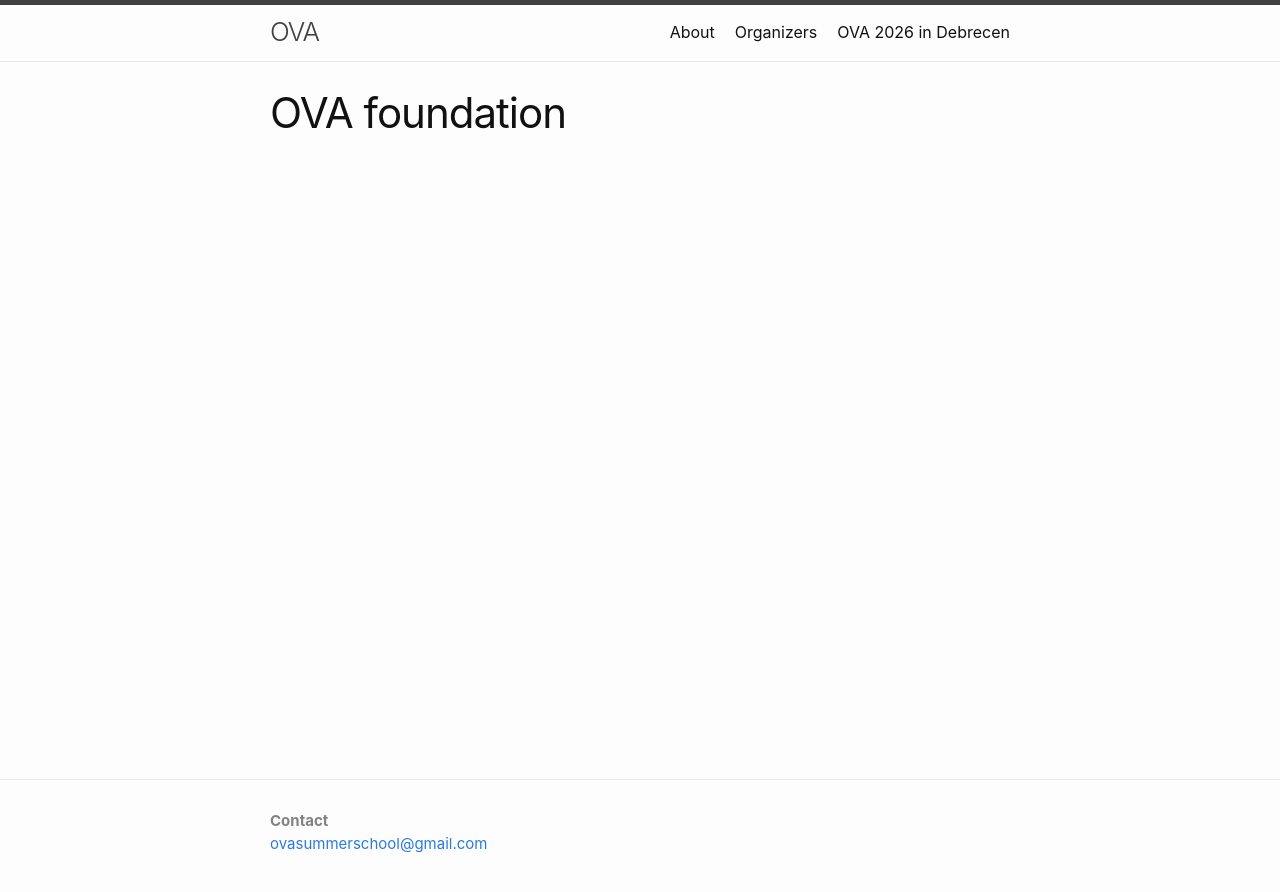
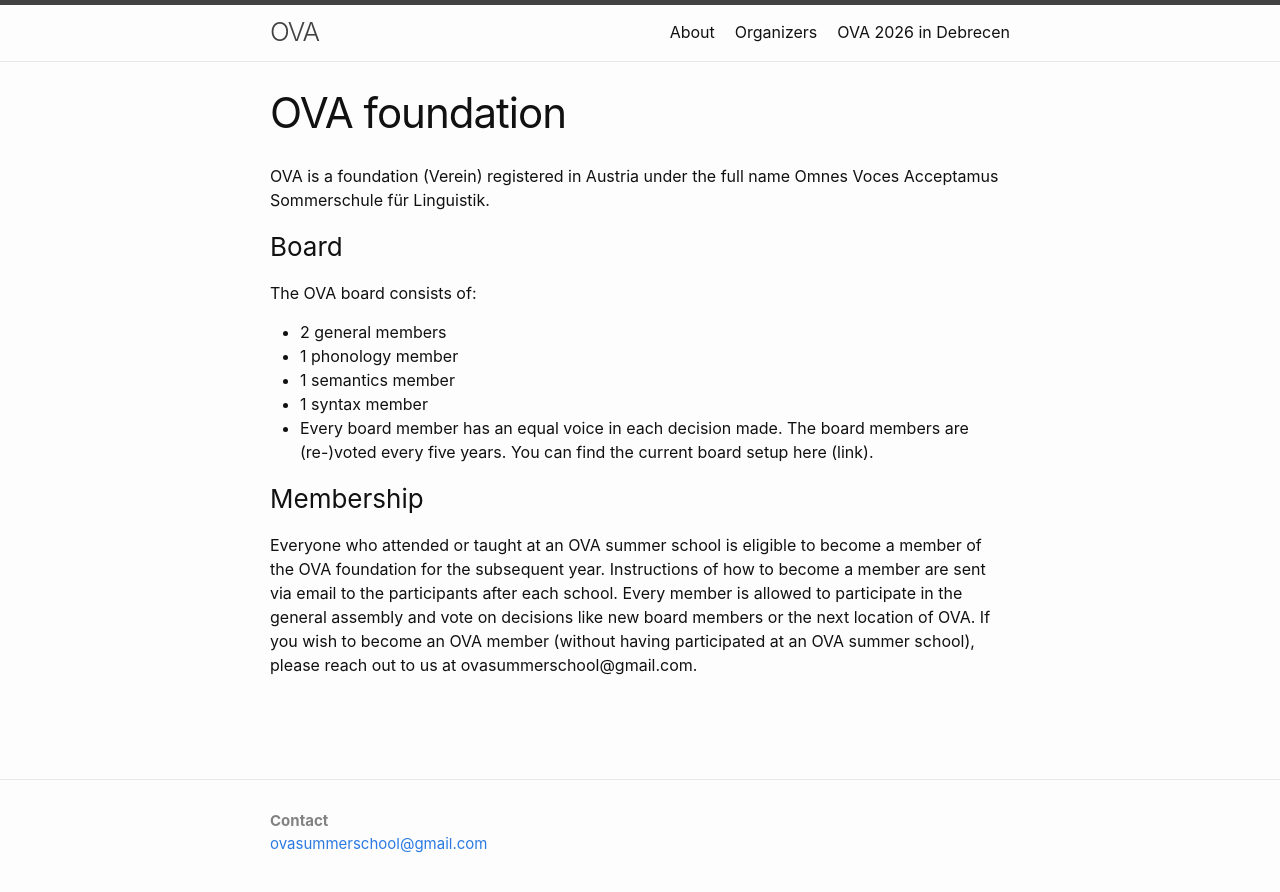
Before and after one commit to ovaschool/ovaschool.github.io, a Jekyll site: the page built from staticpages/ova-foundation.markdown, in a window 1280 px wide. Shown: the top 892 px of the page. Built offline with Jekyll 4.4.1, drawn with Linux system fonts in a browser that asks for light colours.

Commit message:
Update ova-foundation.markdown

```diff
--- a/staticpages/ova-foundation.markdown
+++ b/staticpages/ova-foundation.markdown
@@ -4,3 +4,19 @@ title: OVA foundation
 permalink: ova-foundation
 exclude: true
 ---
+
+OVA is a foundation (Verein) registered in Austria under the full name Omnes Voces Acceptamus Sommerschule für Linguistik.
+
+### Board
+
+The OVA board consists of:
+-	2 general members
+-	1 phonology member
+-	1 semantics member
+-	1 syntax member
+-
+Every board member has an equal voice in each decision made. The board members are (re-)voted every five years. You can find the current board setup here (link).
+
+### Membership
+Everyone who attended or taught at an OVA summer school is eligible to become a member of the OVA foundation for the subsequent year. Instructions of how to become a member are sent via email to the participants after each school.
+Every member is allowed to participate in the general assembly and vote on decisions like new board members or the next location of OVA. If you wish to become an OVA member (without having participated at an OVA summer school), please reach out to us at ovasummerschool@gmail.com.
```
